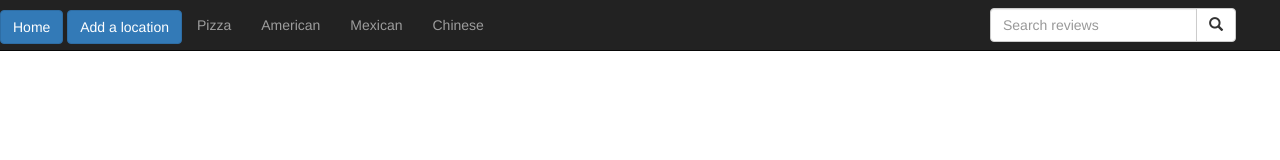
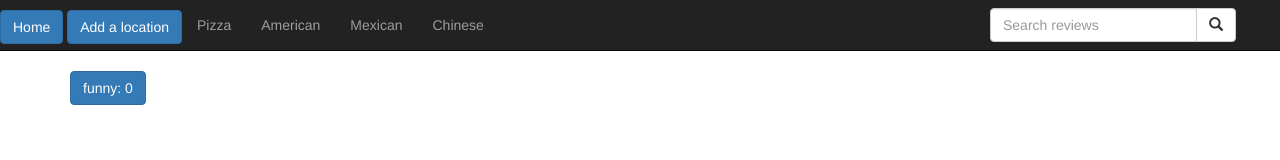
Before and after one commit to zfwhite/yelp, a plain HTML site: page review-list/index.html in a window 1280 px wide. Drawn offline with nearby package versions, Linux system fonts and the light colour scheme.

Commit message:
Created a working funny review tag which increases by one each time it is clicked. #7

```diff
--- a/review-list/default.js
+++ b/review-list/default.js
@@ -7,7 +7,7 @@
     id: "wendys",
     image: 'images/Wendys-logo.png',
     reviewer: ['Karen', 'Megin', 'Parker', 'Kelly', 'Roger'],
-    review: ['Kind of greasy but you know what you are getting', 'Truly the most savory burger you will ever taste!!!', 'The Frostys are truly to die for.', 'Service was terrible!!!!!! THIS FAMILY WILL NOT BE RETURNING!', 'Lorem ipsum dolor sit amet, consectetur adipisicing elit, sed do eiusmod tempor incididunt ut labore et dolore magna aliqua. Ut enim ad minim veniam, quis nostrud exercitation ullamco laboris nisi ut aliquip ex ea commodo consequat. Duis aute irure dolor in reprehenderit in voluptate velit esse cillum dolore eu fugiat nulla pariatur. Excepteur sint occaecat cupidatat non proident, sunt in culpa qui officia deserunt mollit anim id est laborum.'],
+    review: [{ text: 'Kind of greasy but you know what you are getting', funny: 0}, { text: 'Truly the most savory burger you will ever taste!!!', funny: 0}, { text: 'The Frostys are truly to die for.', funny: 0}, { text: 'Service was terrible!!!!!! THIS FAMILY WILL NOT BE RETURNING!', funny: 0}],
     score: 15
   },
   {
@@ -762,27 +762,9 @@
   formDiv.appendChild(locationButton);
 
 
-  //location image
-  /*var locationImage = document.createElement('input');
-  locationImage.setAttribute('type', 'file');
-  locationImage.setAttribute('id', 'location-image');
-  formDiv.appendChild(locationImage);*/
-
-
-
-  //location example
-  /*category: ['food', 'sandwiches'],
-  name: "Panera Bread",
-  type: "restaurant",
-  description: "Lorem ipsum dolor sit amet, consectetur adipisicing elit, sed do eiusmod tempor incididunt ut labore et dolore magna aliqua. Ut enim ad minim veniam, quis nostrud exercitation ullamco laboris nisi ut aliquip ex ea commodo consequat. Duis aute irure dolor in reprehenderit in voluptate velit esse cillum dolore eu fugiat nulla pariatur. Excepteur sint occaecat cupidatat non proident, sunt in culpa qui officia deserunt mollit anim id est laborum.",
-  id: "panera",
-  image: 'images/panera-logo.png',
-  reviewer: ['Amy'],
-  review: ['Great soup, good sandwiches, will return!'],
-  score: 4*/
-
-
   //submit new location to array
+  //will cause issue if two restaurants with the same first word in their name
+  //are added
   var submitLocation = document.getElementById('submit-location');
 
   submitLocation.addEventListener('click', function() {
@@ -816,3 +798,22 @@
 
   });
 });
+//review-tag testing below
+
+
+var testReview = reviews[0];
+
+var funny = document.createElement('button');
+funny.setAttribute('class', 'btn btn-primary');
+funny.setAttribute('id', 'funCount');
+funny.textContent = "funny: " + testReview.review[1].funny;
+
+var funBox = document.getElementById('fun');
+funBox.appendChild(funny);
+
+funny.addEventListener('click', function() {
+  testReview.review[1].funny += 1;
+  funny.textContent = "funny: " + testReview.review[1].funny;
+
+  console.log(testReview.review[1].funny);
+});
--- a/review-list/index.html
+++ b/review-list/index.html
@@ -60,6 +60,19 @@
       </div>
     </div>
 
+    <!--funny button test-->
+    <div class="container">
+      <div class="row">
+        <div class="col-xs-8">
+          <div id="fun" class="form">
+
+          </div>
+        </div>
+
+      </div>
+    </div>
+    <!--end test-->
+
     <!--default.js-->
     <script src="default.js"></script>
     <!-- jQuery (necessary for Bootstrap's JavaScript plugins) -->
```
